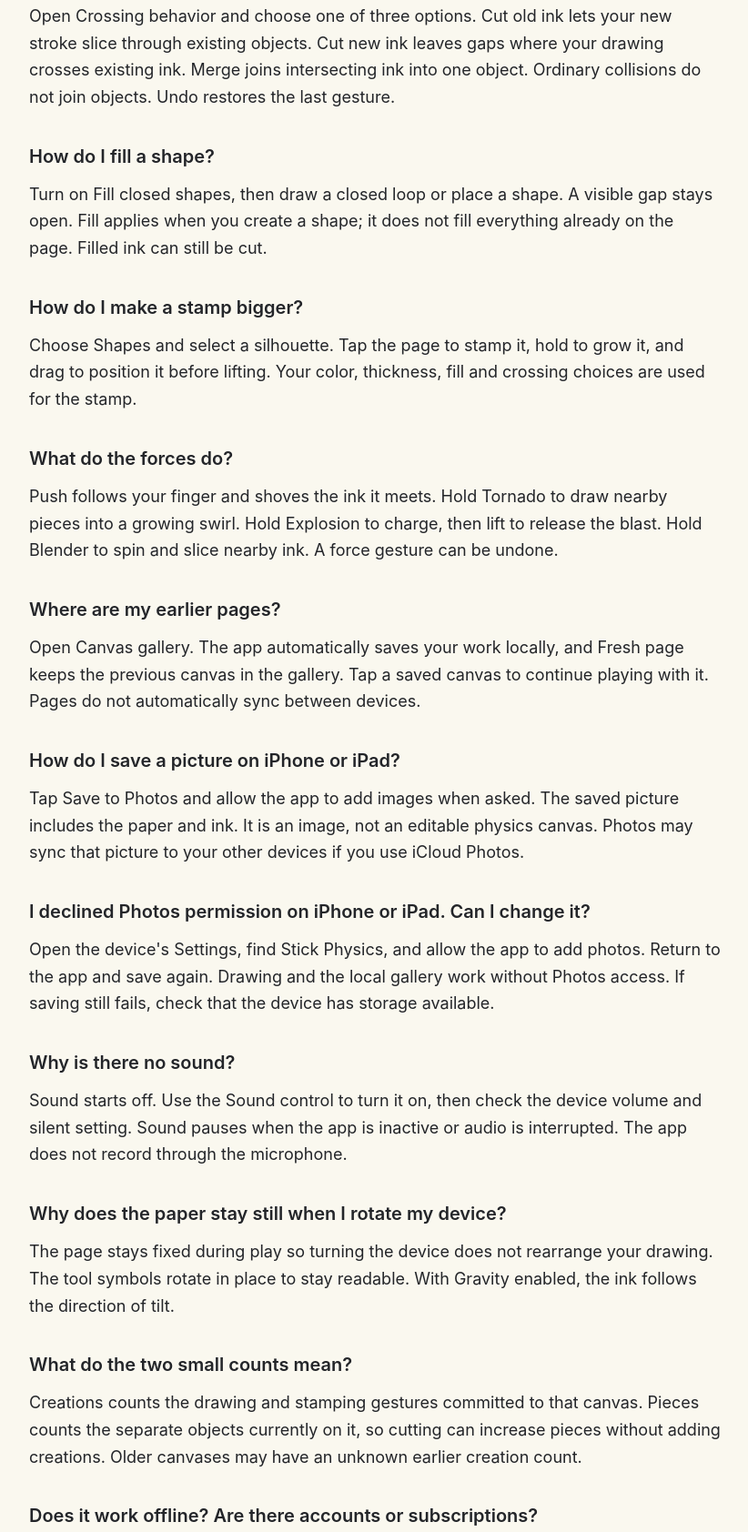
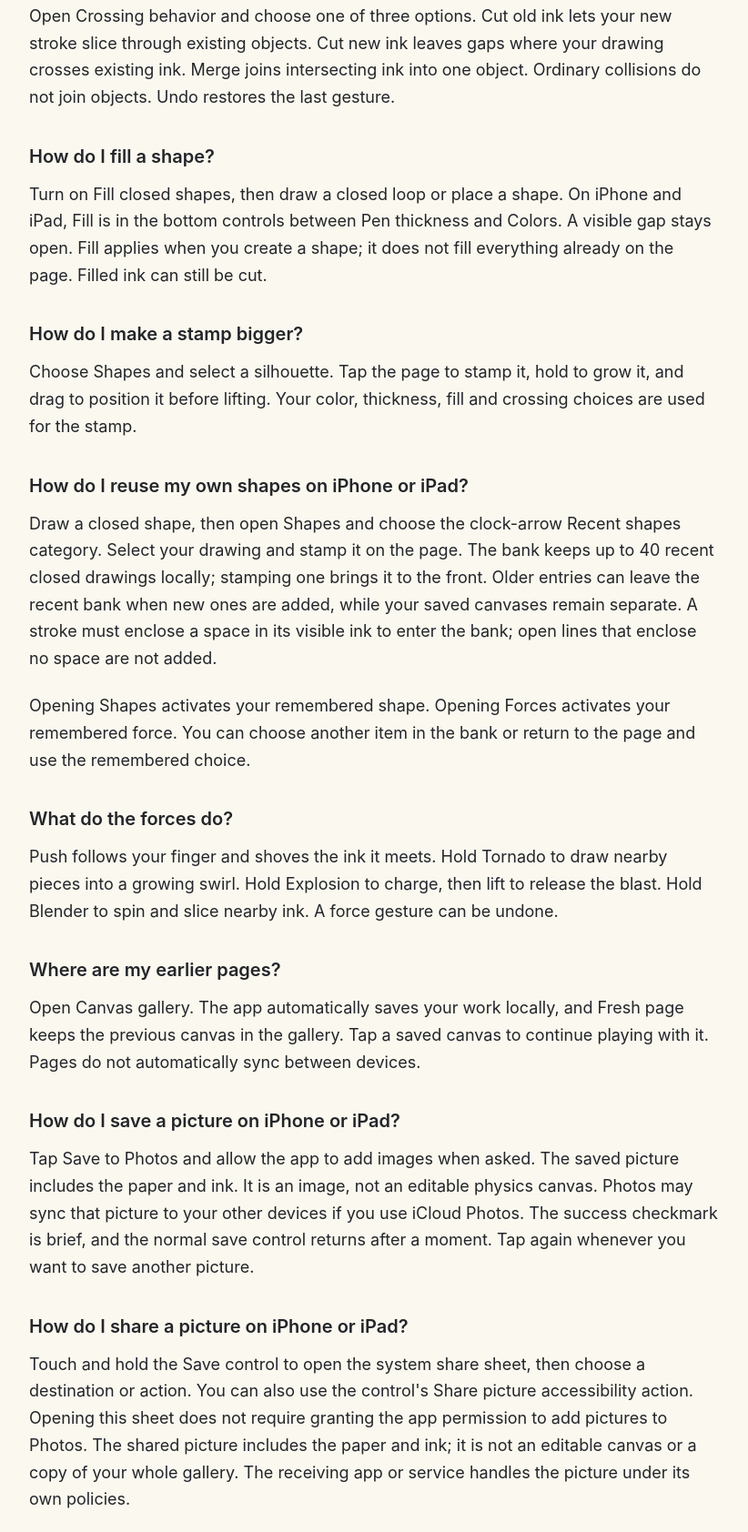
Before and after one commit to danbretl/stick-physics-support, a plain HTML site: page support/index.html in a window 1280 px wide. Shown: the part 938-2622 px from the top of the page at 91% size, without its empty margins (228-1050 px from the left). Drawn offline with Linux system fonts and the light colour scheme.

Commit message:
Document recent shapes and native sharing across platforms

```diff
--- a/support/index.html
+++ b/support/index.html
@@ -21,19 +21,24 @@
 <h3 id="how-do-i-cut-or-join-ink">How do I cut or join ink?</h3>
 <p>Open Crossing behavior and choose one of three options. Cut old ink lets your new stroke slice through existing objects. Cut new ink leaves gaps where your drawing crosses existing ink. Merge joins intersecting ink into one object. Ordinary collisions do not join objects. Undo restores the last gesture.</p>
 <h3 id="how-do-i-fill-a-shape">How do I fill a shape?</h3>
-<p>Turn on Fill closed shapes, then draw a closed loop or place a shape. A visible gap stays open. Fill applies when you create a shape; it does not fill everything already on the page. Filled ink can still be cut.</p>
+<p>Turn on Fill closed shapes, then draw a closed loop or place a shape. On iPhone and iPad, Fill is in the bottom controls between Pen thickness and Colors. A visible gap stays open. Fill applies when you create a shape; it does not fill everything already on the page. Filled ink can still be cut.</p>
 <h3 id="how-do-i-make-a-stamp-bigger">How do I make a stamp bigger?</h3>
 <p>Choose Shapes and select a silhouette. Tap the page to stamp it, hold to grow it, and drag to position it before lifting. Your color, thickness, fill and crossing choices are used for the stamp.</p>
+<h3 id="how-do-i-reuse-my-own-shapes-on-iphone-or-ipad">How do I reuse my own shapes on iPhone or iPad?</h3>
+<p>Draw a closed shape, then open Shapes and choose the clock-arrow Recent shapes category. Select your drawing and stamp it on the page. The bank keeps up to 40 recent closed drawings locally; stamping one brings it to the front. Older entries can leave the recent bank when new ones are added, while your saved canvases remain separate. A stroke must enclose a space in its visible ink to enter the bank; open lines that enclose no space are not added.</p>
+<p>Opening Shapes activates your remembered shape. Opening Forces activates your remembered force. You can choose another item in the bank or return to the page and use the remembered choice.</p>
 <h3 id="what-do-the-forces-do">What do the forces do?</h3>
 <p>Push follows your finger and shoves the ink it meets. Hold Tornado to draw nearby pieces into a growing swirl. Hold Explosion to charge, then lift to release the blast. Hold Blender to spin and slice nearby ink. A force gesture can be undone.</p>
 <h3 id="where-are-my-earlier-pages">Where are my earlier pages?</h3>
 <p>Open Canvas gallery. The app automatically saves your work locally, and Fresh page keeps the previous canvas in the gallery. Tap a saved canvas to continue playing with it. Pages do not automatically sync between devices.</p>
 <h3 id="how-do-i-save-a-picture">How do I save a picture on iPhone or iPad?</h3>
-<p>Tap Save to Photos and allow the app to add images when asked. The saved picture includes the paper and ink. It is an image, not an editable physics canvas. Photos may sync that picture to your other devices if you use iCloud Photos.</p>
+<p>Tap Save to Photos and allow the app to add images when asked. The saved picture includes the paper and ink. It is an image, not an editable physics canvas. Photos may sync that picture to your other devices if you use iCloud Photos. The success checkmark is brief, and the normal save control returns after a moment. Tap again whenever you want to save another picture.</p>
+<h3 id="how-do-i-share-a-picture-on-iphone-or-ipad">How do I share a picture on iPhone or iPad?</h3>
+<p>Touch and hold the Save control to open the system share sheet, then choose a destination or action. You can also use the control&#x27;s Share picture accessibility action. Opening this sheet does not require granting the app permission to add pictures to Photos. The shared picture includes the paper and ink; it is not an editable canvas or a copy of your whole gallery. The receiving app or service handles the picture under its own policies.</p>
 <h3 id="i-declined-photos-permission-can-i-change-it">I declined Photos permission on iPhone or iPad. Can I change it?</h3>
 <p>Open the device&#x27;s Settings, find Stick Physics, and allow the app to add photos. Return to the app and save again. Drawing and the local gallery work without Photos access. If saving still fails, check that the device has storage available.</p>
 <h3 id="why-is-there-no-sound">Why is there no sound?</h3>
-<p>Sound starts off. Use the Sound control to turn it on, then check the device volume and silent setting. Sound pauses when the app is inactive or audio is interrupted. The app does not record through the microphone.</p>
+<p>Sound starts off. Use the Sound control to turn it on, then check the device volume and silent setting. On iPhone and iPad, Sound is at the upper left beside Gravity and Pause. Sound pauses when the app is inactive or audio is interrupted. The app does not record through the microphone.</p>
 <h3 id="why-does-the-paper-stay-still-when-i-rotate-my-device">Why does the paper stay still when I rotate my device?</h3>
 <p>The page stays fixed during play so turning the device does not rearrange your drawing. The tool symbols rotate in place to stay readable. With Gravity enabled, the ink follows the direction of tilt.</p>
 <h3 id="what-do-the-two-small-counts-mean">What do the two small counts mean?</h3>
@@ -53,8 +58,9 @@
 <p>The app keeps canvases, thumbnails, drawing settings and a bank of up to 40 recent closed drawings in local app storage. Stamping a recent drawing brings it to the front of the bank. Older recent shapes can leave the bank as new ones are added; your saved gallery canvases are separate.</p>
 <p>Android&#x27;s backup and device-transfer services may include your saved canvases, history and settings, depending on your device settings. The app does not continuously sync galleries between devices. Clearing app storage or uninstalling removes the local app records; exported images remain in shared picture storage. Do not clear storage as a troubleshooting step if you want to keep your local canvases.</p>
 <h3 id="what-does-the-android-app-need">What does the Android app need?</h3>
-<p>The Android build requires Android 10 or later. Drawing works with touch and compatible stylus input. A motion sensor lets tilt control gravity; sensor availability varies by device. Sound is optional and starts off. The app does not need an account or an internet connection for its drawing tools and local gallery.</p>
+<p>The Android build requires a 64-bit device running Android 10 or later. Drawing works with touch and compatible stylus input. A motion sensor lets tilt control gravity; sensor availability varies by device. Sound is optional and starts off. The app does not need an account or an internet connection for its drawing tools and local gallery.</p>
 <h2 id="get-help">Get help</h2>
+<p>Privacy and Support are also available at the bottom of Canvas gallery. They open this website.</p>
 <p><a href="https://github.com/danbretl/stick-physics-support/issues/new">Open a support issue</a> to contact the developer. Posting requires a GitHub account. Reports and attachments are public, so do not include personal details, private drawings or a child&#x27;s information. A parent or guardian should handle support on a child&#x27;s behalf. You can <a href="https://github.com/danbretl/stick-physics-support/issues">read existing reports</a> without posting.</p>
 <p>Include the device model, iOS, iPadOS or Android version, app version, what you expected and what happened. A short list of steps is useful. Attach a nonprivate picture only if it helps explain the issue. Do not delete the app as a troubleshooting step if you want to keep its local canvases.</p>
 <p>See the <a href="https://danbretl.github.io/stick-physics-support/privacy/">Privacy Policy</a> for app storage, website hosting and support-data details.</p></main>
```
Also changed, not shown: privacy/index.html (+5 -2 lines).
